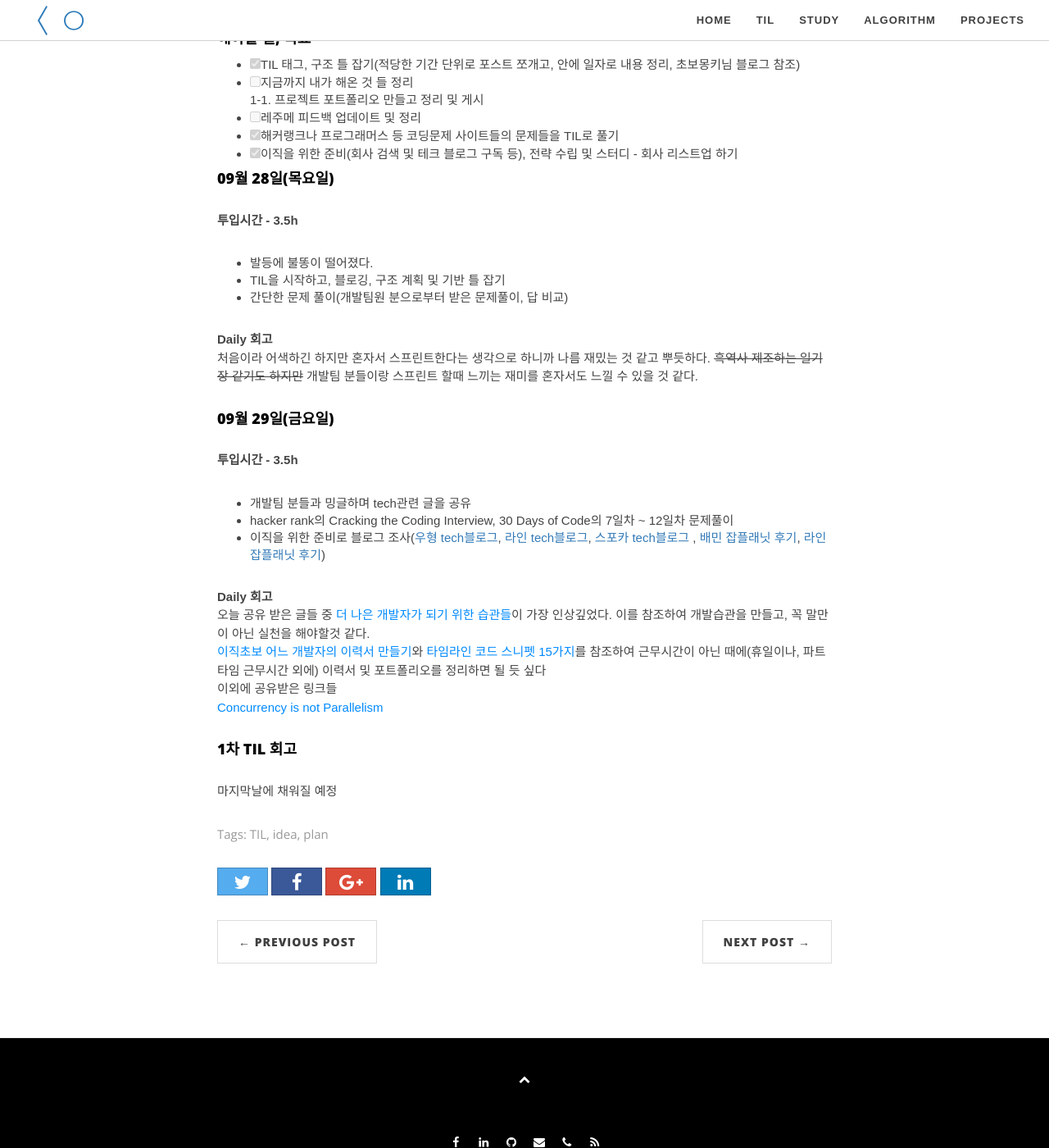
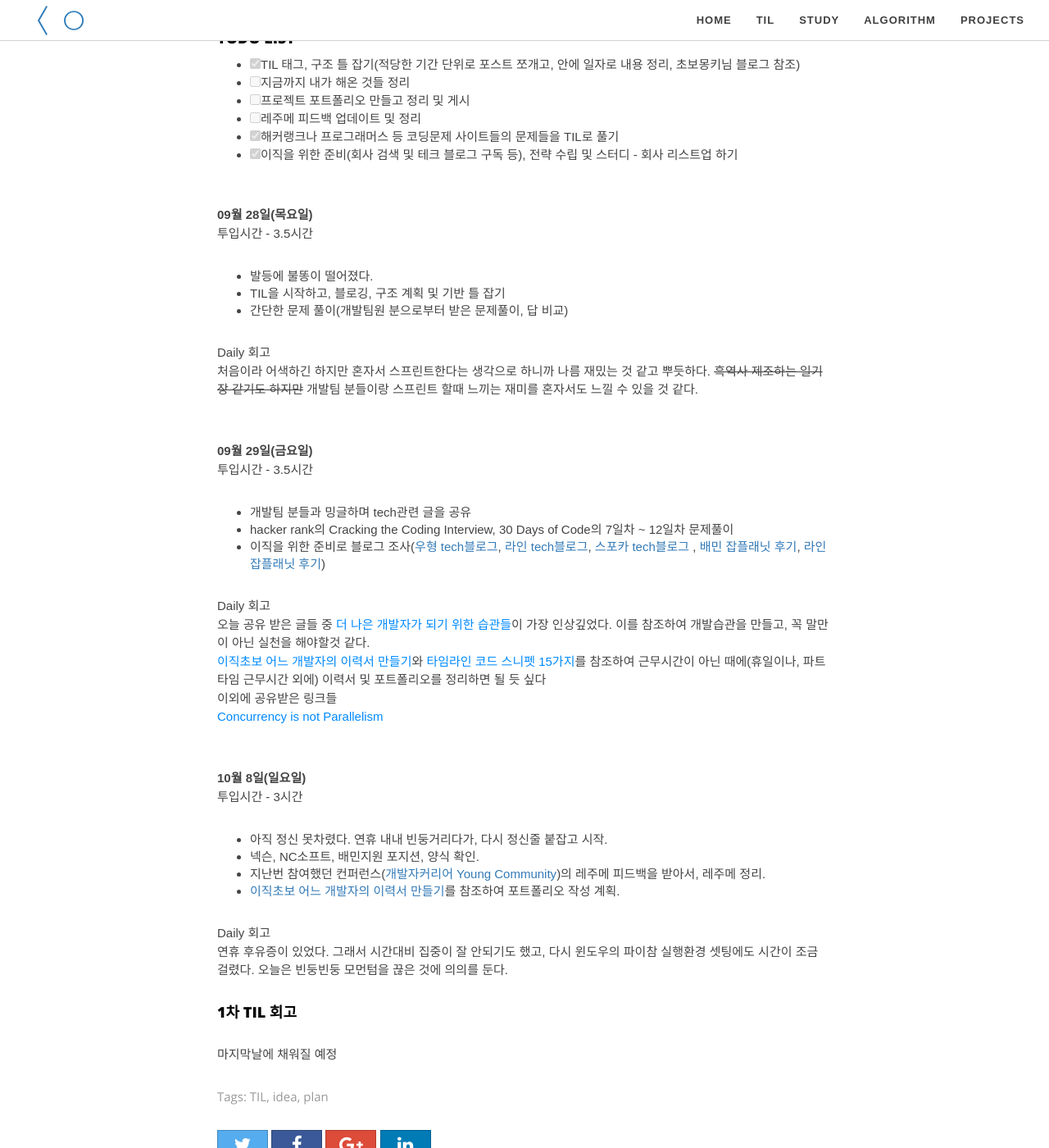
Before and after one commit to seongwoopark/seongwoopark.github.io, a Jekyll site: the page built from _posts/2017-09-28-1차_TIL.md, in a window 1280 px wide and 1400 px high, scrolled down 361 px. Shown: the whole window at 82% size. Built offline with Jekyll 4.4.1, drawn with Linux system fonts in a browser that asks for light colours; nearby versions of some CDN libraries; comment, search, counter and statistics services are not loaded.

Commit message:
Update 1st TIL post

```diff
--- a/_posts/2017-09-28-1차_TIL.md
+++ b/_posts/2017-09-28-1차_TIL.md
@@ -8,33 +8,33 @@ tags: [TIL, idea, plan]
 <h4>기간</h4>
 2017-09-28 ~ 2017-10-08(추석연휴 포함)
 
-<h4>해야할 일, 목표</h4>
+<h4>TODO LIST</h4>
 - [x] TIL 태그, 구조 틀 잡기(적당한 기간 단위로 포스트 쪼개고, 안에 일자로 내용 정리, 초보몽키님 블로그 참조)
-- [ ] 지금까지 내가 해온 것 들 정리<br/>
-1-1. 프로젝트 포트폴리오 만들고 정리 및 게시
+- [ ] 지금까지 내가 해온 것들 정리
+- [ ] 프로젝트 포트폴리오 만들고 정리 및 게시
 - [ ] 레주메 피드백 업데이트 및 정리
 - [x] 해커랭크나 프로그래머스 등 코딩문제 사이트들의 문제들을 TIL로 풀기
 - [x] 이직을 위한 준비(회사 검색 및 테크 블로그 구독 등), 전략 수립 및 스터디 - 회사 리스트업 하기
 
-<h4>09월 28일(목요일)</h4>
-**투입시간 - 3.5h**
+<br/>**09월 28일(목요일)**<br/>
+투입시간 - 3.5시간
 - 발등에 불똥이 떨어졌다.
 - TIL을 시작하고, 블로깅, 구조 계획 및 기반 틀 잡기
 - 간단한 문제 풀이(개발팀원 분으로부터 받은 문제풀이, 답 비교)
 
-**Daily 회고**<br/>
+Daily 회고<br/>
 처음이라 어색하긴 하지만 혼자서 스프린트한다는 생각으로 하니까 나름 재밌는 것 같고 뿌듯하다. ~~흑역사 제조하는 일기장 같기도 하지만~~
 개발팀 분들이랑 스프린트 할때 느끼는 재미를 혼자서도 느낄 수 있을 것 같다.
 
-<h4>09월 29일(금요일)</h4>
-**투입시간 - 3.5h**
+<br/>**09월 29일(금요일)**<br/>
+투입시간 - 3.5시간
 - 개발팀 분들과 밍글하며 tech관련 글을 공유
 - hacker rank의 Cracking the Coding Interview, 30 Days of Code의 7일차 ~ 12일차 문제풀이
 - 이직을 위한 준비로 블로그 조사([우형 tech블로그](http://woowabros.github.io/), [라인 tech블로그](https://engineering.linecorp.com/ko/blog), [스포카 tech블로그](https://spoqa.github.io/jobs/programmer.html)
 , [배민 잡플래닛 후기](https://www.jobplanet.co.kr/companies/61420/info/%EB%B0%B0%EB%8B%AC%EC%9D%98%EB%AF%BC%EC%A1%B1?_rs_act=index&_rs_con=search&_rs_element=federated_search),
 [라인 잡플래닛 후기](https://www.jobplanet.co.kr/companies/89255/info/%EB%9D%BC%EC%9D%B8%ED%94%8C%EB%9F%AC%EC%8A%A4?_rs_act=index&_rs_con=search&_rs_element=federated_search))
 
-**Daily 회고**<br/>
+Daily 회고<br/>
 오늘 공유 받은 글들 중 [더 나은 개발자가 되기 위한 습관들](http://dgkim5360.tistory.com/entry/what-little-habits-made-you-a-better-software-engineer-translated-from-quora)이
 가장 인상깊었다. 이를 참조하여 개발습관을 만들고, 꼭 말만이 아닌 실천을 해야할것 같다.<br/>
 [이직초보 어느 개발자의 이력서 만들기](http://woowabros.github.io/experience/2017/07/17/resume.html)와
@@ -43,6 +43,16 @@ tags: [TIL, idea, plan]
 이외에 공유받은 링크들<br/>
 [Concurrency is not Parallelism](https://talks.golang.org/2012/waza.slide#1)
 
+<br/>**10월 8일(일요일)**<br/>
+투입시간 - 3시간
+- 아직 정신 못차렸다. 연휴 내내 빈둥거리다가, 다시 정신줄 붙잡고 시작.
+- 넥슨, NC소프트, 배민지원 포지션, 양식 확인.
+- 지난번 참여했던 컨퍼런스([개발자커리어 Young Community](https://onoffmix.com/event/108861))의 레주메 피드백을 받아서, 레주메 정리.
+- [이직초보 어느 개발자의 이력서 만들기](http://woowabros.github.io/experience/2017/07/17/resume.html)를 참조하여 포트폴리오 작성 계획.
+
+Daily 회고<br/>
+연휴 후유증이 있었다. 그래서 시간대비 집중이 잘 안되기도 했고, 다시 윈도우의 파이참 실행환경 셋팅에도 시간이 조금 걸렸다.
+오늘은 빈둥빈둥 모먼텀을 끊은 것에 의의를 둔다.
 
 <h4>1차 TIL 회고</h4>
 마지막날에 채워질 예정
--- a/index.html
+++ b/index.html
@@ -64,7 +64,8 @@
       <h2 class="wow fadeInDown">I am...</h2>
 			<p class="wow fadeInUp" data-wow-delay="0.1s">
 				Seongwoo Park, have joined the Pison Contents Inc. since October, 2015.<br><br>
-				After that, I worked in Berkeley, CA for a past year and <br>now I am working in Pangyo in Korea.<br>
+				After that, I worked in Berkeley, CA for a past year.<br>
+				And now I am working in Pangyo in Korea.<br>
 			</p>
 		</header>
 		<div class="row">
```
